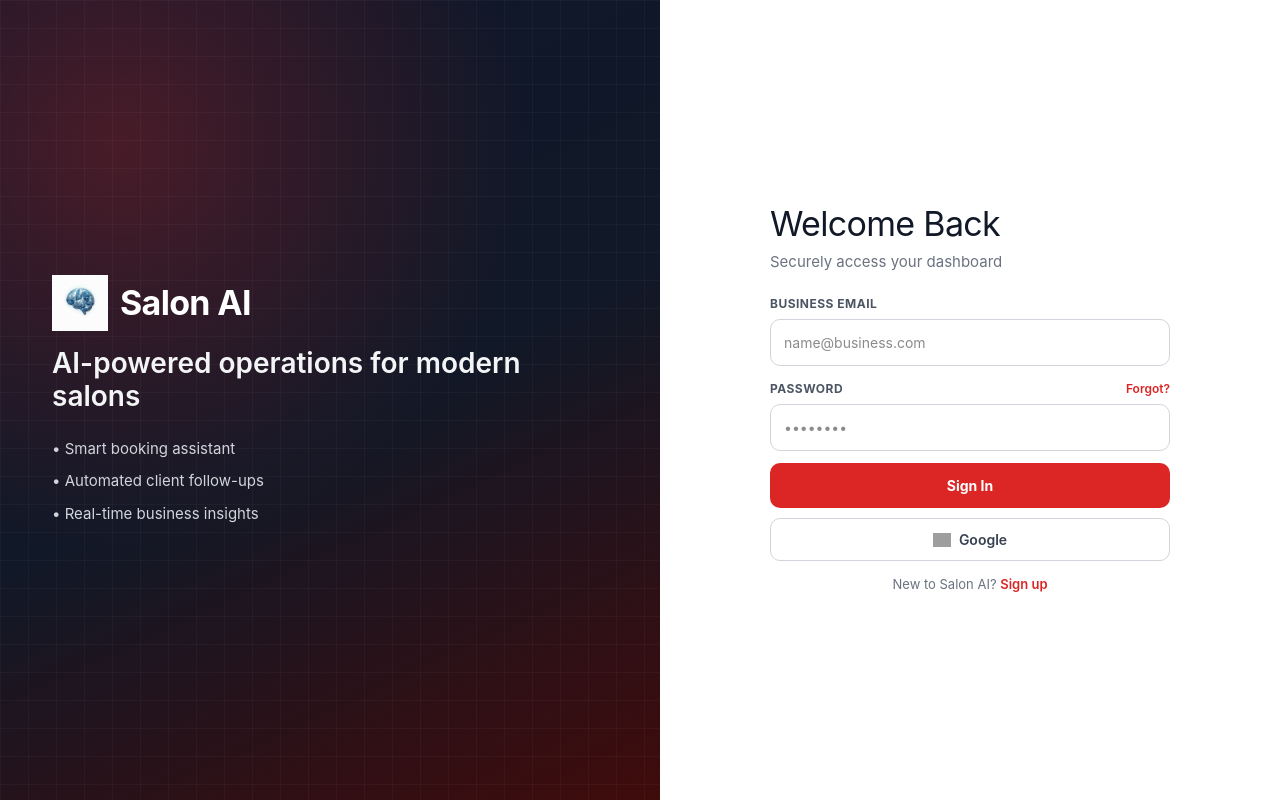
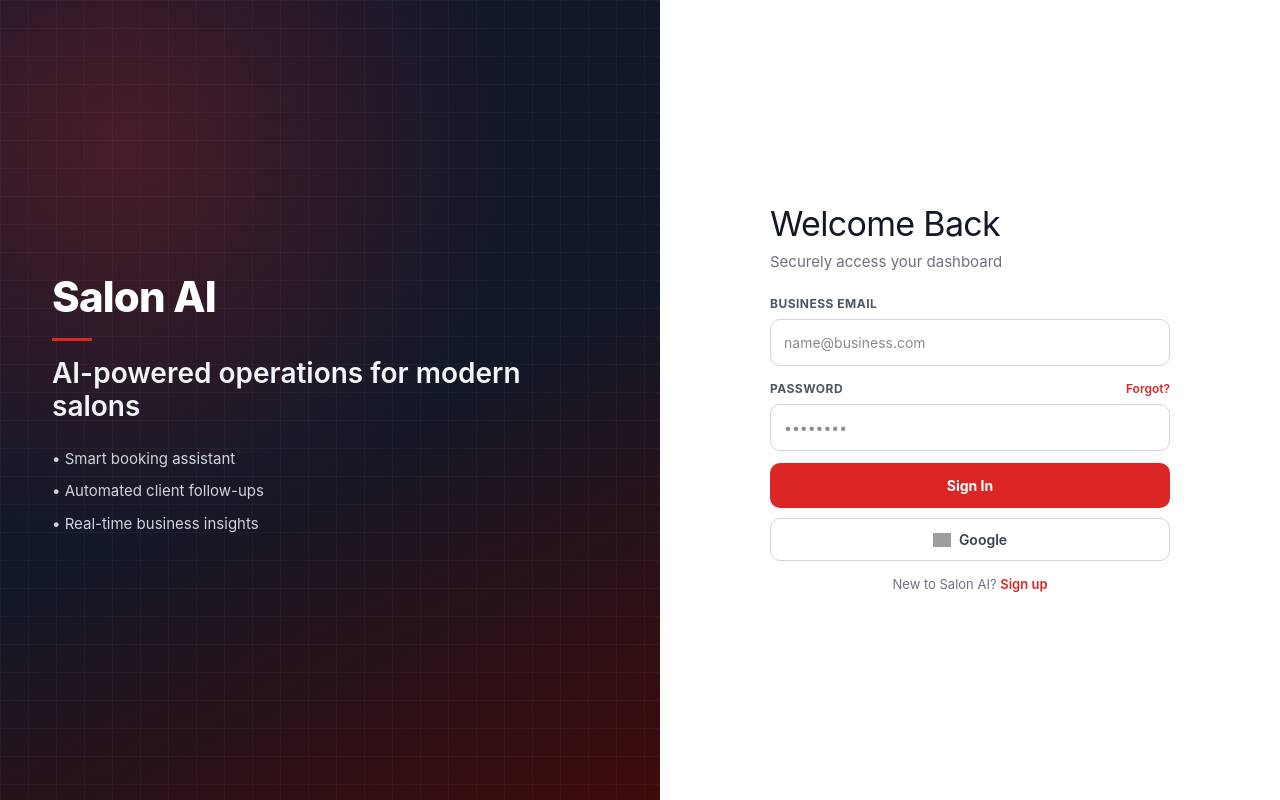
Before and after one commit to DishotLORD/salon-ai, a Next.js app: page /auth/login in a window 1280 px wide. Built offline with nearby package versions, Linux system fonts and the light colour scheme; no server answers; grey boxes are pictures that could not be loaded.

Commit message:
redesign: login page, sidebar fixes, logo update

```diff
--- a/app/auth/login/page.tsx
+++ b/app/auth/login/page.tsx
@@ -119,9 +119,9 @@
           }}
         />
         <div style={{ position: 'relative', zIndex: 1, maxWidth: 520 }}>
-          <div style={{ display: 'flex', alignItems: 'center', gap: 12 }}>
-            <img src="/logo.png" alt="Salon AI" width={56} height={56} style={{ display: 'block' }} />
-            <div style={{ fontSize: 34, fontWeight: 700, letterSpacing: '-0.02em', color: '#ffffff' }}>Salon AI</div>
+          <div>
+            <div style={{ fontSize: 42, fontWeight: 800, letterSpacing: '-0.02em', color: '#ffffff' }}>Salon AI</div>
+            <div style={{ marginTop: 10, width: 40, height: 3, background: '#dc2626' }} />
           </div>
           <p
             style={{
--- a/app/dashboard/bookings/page.tsx
+++ b/app/dashboard/bookings/page.tsx
@@ -239,7 +239,7 @@
           alt=""
           width={40}
           height={40}
-          style={{ borderRadius: 10, flexShrink: 0, display: 'block' }}
+          style={{ display: 'block', width: 40, height: 40 }}
         />
         <p
           style={{
--- a/app/dashboard/chats/page.tsx
+++ b/app/dashboard/chats/page.tsx
@@ -528,7 +528,7 @@
           alt=""
           width={40}
           height={40}
-          style={{ borderRadius: 10, flexShrink: 0, display: 'block' }}
+          style={{ display: 'block', width: 40, height: 40 }}
         />
         <p
           style={{
--- a/app/dashboard/crm/page.tsx
+++ b/app/dashboard/crm/page.tsx
@@ -262,7 +262,7 @@
           alt=""
           width={40}
           height={40}
-          style={{ borderRadius: 10, flexShrink: 0, display: 'block' }}
+          style={{ display: 'block', width: 40, height: 40 }}
         />
         <p
           style={{
--- a/app/dashboard/dashboard-client.tsx
+++ b/app/dashboard/dashboard-client.tsx
@@ -77,7 +77,7 @@
           alt=""
           width={40}
           height={40}
-          style={{ borderRadius: 10, flexShrink: 0, display: 'block' }}
+          style={{ display: 'block', width: 40, height: 40 }}
         />
         <p
           style={{
--- a/app/dashboard/settings/page.tsx
+++ b/app/dashboard/settings/page.tsx
@@ -297,7 +297,7 @@
           alt=""
           width={40}
           height={40}
-          style={{ borderRadius: 10, flexShrink: 0, display: 'block' }}
+          style={{ display: 'block', width: 40, height: 40 }}
         />
         <p
           style={{
--- a/app/onboarding/page.tsx
+++ b/app/onboarding/page.tsx
@@ -182,22 +182,7 @@
         }}
       >
         <div style={{ display: 'flex', alignItems: 'center', gap: 10, marginBottom: 22 }}>
-          <div
-            style={{
-              width: 36,
-              height: 36,
-              borderRadius: 8,
-              background: '#dc2626',
-              color: '#fff',
-              display: 'grid',
-              placeItems: 'center',
-              fontWeight: 700,
-              fontSize: 13,
-              letterSpacing: '0.03em',
-            }}
-          >
-            SA
-          </div>
+          <img src="/logo.png" alt="Salon AI" width={52} height={52} style={{ display: 'block' }} />
           <div style={{ fontSize: 18, fontWeight: 700, color: '#111827' }}>Salon AI</div>
         </div>
 
```
Also changed, not shown: app/icon.svg (added), public/logo.png.
